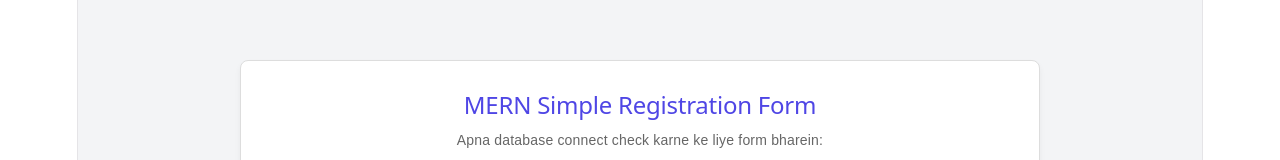
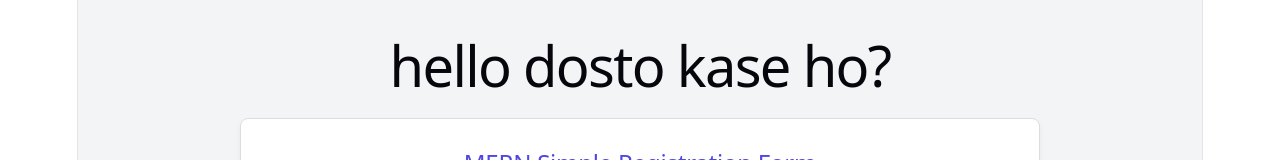
Before and after one commit to arvind03-b/first-mern-project, a React (Vite) app in the folder frontend/fristproject/: page / in a window 1280 px wide. Shown: the top 160 px of the page. Built offline with nearby package versions, Linux system fonts and the light colour scheme; no server answers.

Commit message:
check work ci cd

```diff
--- a/frontend/fristproject/src/App.jsx
+++ b/frontend/fristproject/src/App.jsx
@@ -5,6 +5,7 @@ import AddStudent from './pages/add-student';
 function App() {
   return (
     <div style={{ backgroundColor: '#f3f4f6', minHeight: '100vh', padding: '20px 0' }}>
+      <h1>hello dosto kase ho?</h1>
       <Home />
 
       <AddStudent />
```
